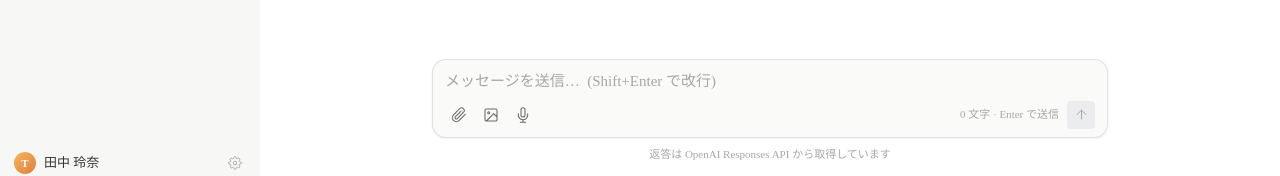
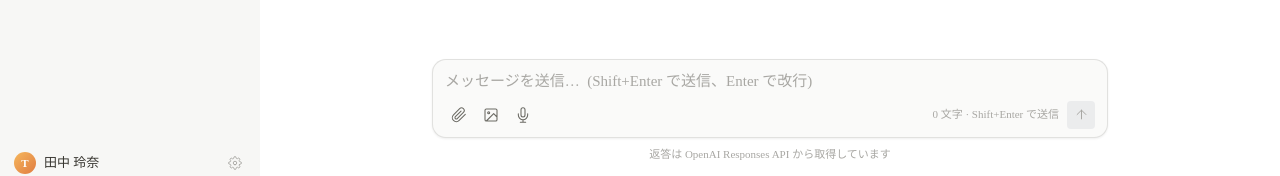
Before and after one commit to NNNNTTT/chat-ui, a Next.js app: page / in a window 1280 px wide. Shown: the part 614-790 px from the top of the page. Built offline with nearby package versions, Linux system fonts and the light colour scheme.

Commit message:
20260524 送信ショートカットをShift+Enterに変更
Enter は改行、Shift+Enter で送信に切り替え。プレースホルダーとヒント表記も新しい操作に合わせて更新。

```diff
--- a/components/chat/composer.tsx
+++ b/components/chat/composer.tsx
@@ -21,7 +21,7 @@ export function Composer({ value, onChange, onSend, isLoading }: ComposerProps)
   }, [value])
 
   const onKey = (e: KeyboardEvent<HTMLTextAreaElement>) => {
-    if (e.key === "Enter" && !e.shiftKey) {
+    if (e.key === "Enter" && e.shiftKey) {
       e.preventDefault()
       onSend()
     }
@@ -44,7 +44,7 @@ export function Composer({ value, onChange, onSend, isLoading }: ComposerProps)
           value={value}
           onChange={(e) => onChange(e.target.value)}
           onKeyDown={onKey}
-          placeholder="メッセージを送信…  (Shift+Enter で改行)"
+          placeholder="メッセージを送信…  (Shift+Enter で送信、Enter で改行)"
           rows={1}
           className="w-full min-h-[22px] max-h-[200px] text-[15px] leading-[1.5] resize-none bg-transparent outline-none placeholder:text-[var(--notion-text-3)]"
           style={{ color: "var(--notion-text)" }}
@@ -57,7 +57,7 @@ export function Composer({ value, onChange, onSend, isLoading }: ComposerProps)
           <span className="text-[11px] px-1" style={{ color: "var(--notion-text-3)" }}>
             {isLoading
               ? "応答を生成中…"
-              : `${value.length} 文字 · Enter で送信`}
+              : `${value.length} 文字 · Shift+Enter で送信`}
           </span>
           <button
             onClick={onSend}
```
